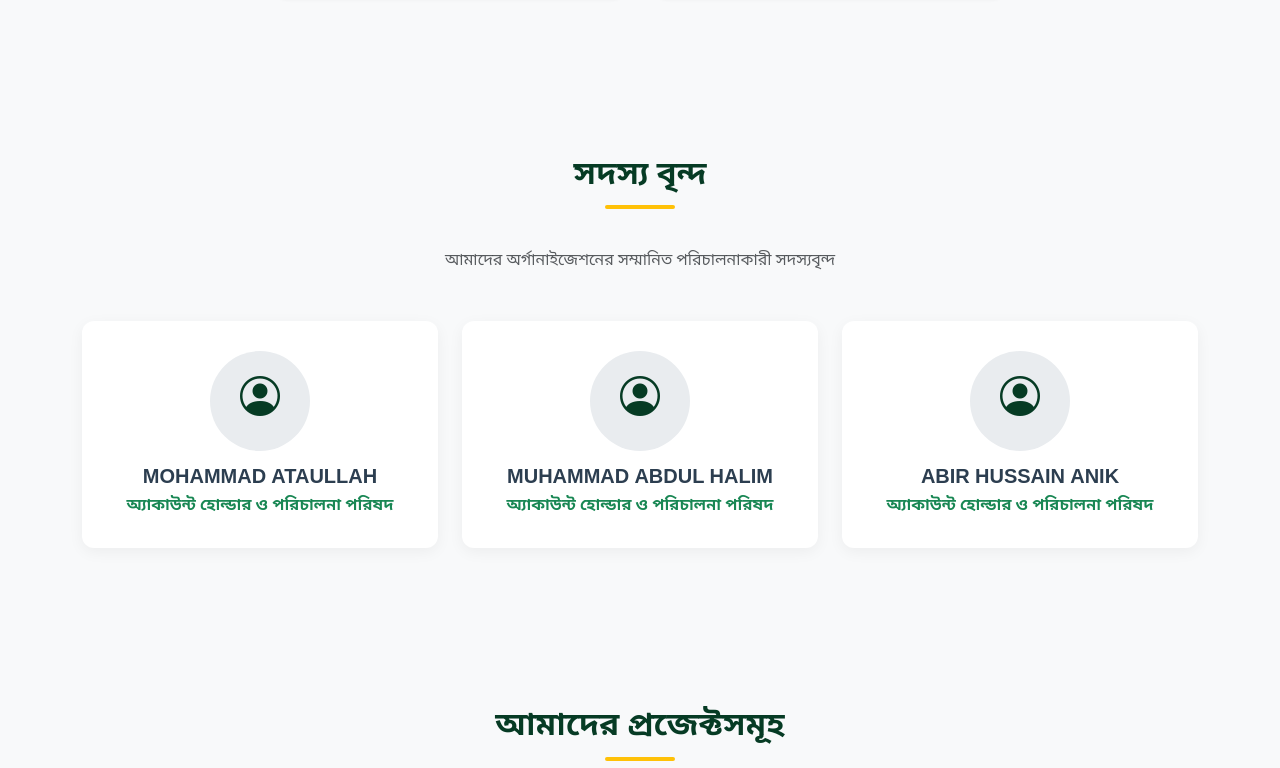
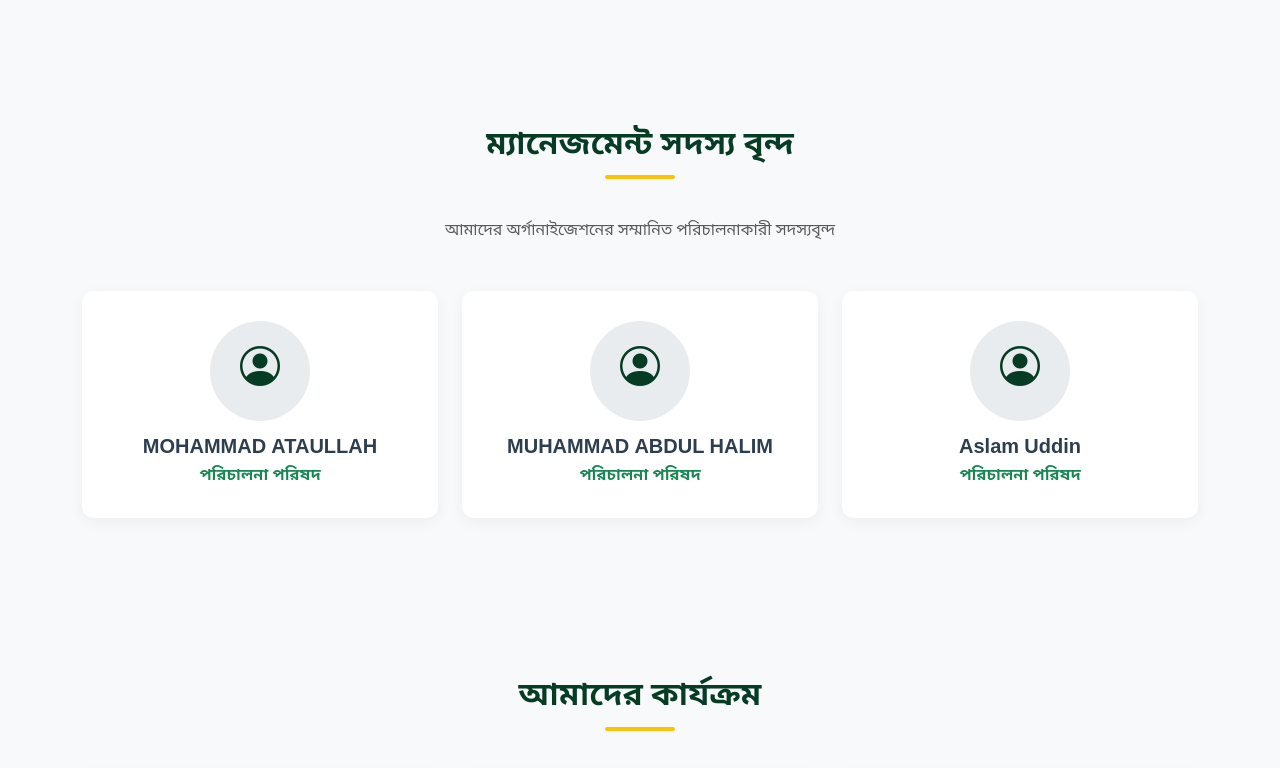
Before and after one commit to mimmdmahfuj/ano, a plain HTML site: page index.html in a window 1280 px wide. Shown: the part 1001-1769 px from the top of the page. Drawn offline with nearby package versions, Linux system fonts and the light colour scheme.

```diff
--- a/index.html
+++ b/index.html
@@ -200,9 +200,9 @@
             <div class="collapse navbar-collapse" id="navbarNav">
                 <ul class="navbar-nav ms-auto">
                     <li class="nav-item"><a class="nav-link active" href="#home">হোম</a></li>
-                    <li class="nav-item"><a class="nav-link" href="#portals">অনলাইন পোর্টাল</a></li>
-                    <li class="nav-item"><a class="nav-link" href="#members">সদস্যবৃন্দ</a></li>
-                    <li class="nav-item"><a class="nav-link" href="#projects">প্রজেক্ট</a></li>
+                    <li class="nav-item"><a class="nav-link" href="#portals">মেম্বার পোর্টাল</a></li>
+                    <li class="nav-item"><a class="nav-link" href="#members">পরিচালনা পরিষদ</a></li>
+                    <li class="nav-item"><a class="nav-link" href="#projects">কার্যক্রম</a></li>
                     <li class="nav-item"><a class="nav-link" href="#about">আমাদের সম্পর্কে</a></li>
                     <li class="nav-item"><a class="nav-link" href="#contact">যোগাযোগ</a></li>
                 </ul>
@@ -214,7 +214,7 @@
     <header id="home" class="hero-section">
         <div class="container">
             <h1 class="hero-title">আন-নাফে অর্গানাইজেশন</h1>
-            <p class="hero-subtitle">একটি সততা, স্বচ্ছতা ও কল্যাণমুখী দৃষ্টিভঙ্গি নিয়ে পরিচালিত সামাজিক ও অর্থনৈতিক উন্নয়নমূলক প্রতিষ্ঠান।</p>
+            <p class="hero-subtitle">একটি সততা, স্বচ্ছতা ও কল্যাণমুখী দৃষ্টিভঙ্গি নিয়ে পরিচালিত অর্থনৈতিক প্রতিষ্ঠান।</p>
             <div class="d-flex justify-content-center gap-3">
                 <a href="#portals" class="btn btn-warning btn-lg fw-bold rounded-pill px-4 shadow">পোর্টাল ব্যবহার করুন</a>
                 <a href="#about" class="btn btn-outline-light btn-lg fw-bold rounded-pill px-4">বিস্তারিত জানুন</a>
@@ -260,10 +260,10 @@
         </div>
     </section>
 
-    <!-- ৩. সদস্য বৃন্দ সেকশন -->
+    <!-- ৩. ম্যানেজমেন্ট সদস্য বৃন্দ সেকশন -->
     <section id="members">
         <div class="container">
-            <h2 class="section-title">সদস্য বৃন্দ</h2>
+            <h2 class="section-title"> ম্যানেজমেন্ট সদস্য বৃন্দ</h2>
             <div class="section-divider"></div>
             <p class="text-center text-muted mb-5">আমাদের অর্গানাইজেশনের সম্মানিত পরিচালনাকারী সদস্যবৃন্দ</p>
 
@@ -272,21 +272,21 @@
                     <div class="member-card">
                         <div class="member-avatar"><i class="bi bi-person-circle"></i></div>
                         <h5 class="fw-bold mb-1">MOHAMMAD ATAULLAH</h5>
-                        <p class="text-success fw-semibold mb-0">অ্যাকাউন্ট হোল্ডার ও পরিচালনা পরিষদ</p>
+                        <p class="text-success fw-semibold mb-0">পরিচালনা পরিষদ</p>
                     </div>
                 </div>
                 <div class="col-md-4">
                     <div class="member-card">
                         <div class="member-avatar"><i class="bi bi-person-circle"></i></div>
                         <h5 class="fw-bold mb-1">MUHAMMAD ABDUL HALIM</h5>
-                        <p class="text-success fw-semibold mb-0">অ্যাকাউন্ট হোল্ডার ও পরিচালনা পরিষদ</p>
+                        <p class="text-success fw-semibold mb-0"> পরিচালনা পরিষদ</p>
                     </div>
                 </div>
                 <div class="col-md-4">
                     <div class="member-card">
                         <div class="member-avatar"><i class="bi bi-person-circle"></i></div>
-                        <h5 class="fw-bold mb-1">ABIR HUSSAIN ANIK</h5>
-                        <p class="text-success fw-semibold mb-0">অ্যাকাউন্ট হোল্ডার ও পরিচালনা পরিষদ</p>
+                        <h5 class="fw-bold mb-1">Aslam Uddin</h5>
+                        <p class="text-success fw-semibold mb-0">পরিচালনা পরিষদ</p>
                     </div>
                 </div>
             </div>
@@ -296,7 +296,7 @@
     <!-- ৪. প্রজেক্ট সেকশন -->
     <section id="projects" class="bg-light">
         <div class="container">
-            <h2 class="section-title">আমাদের প্রজেক্টসমূহ</h2>
+            <h2 class="section-title">আমাদের কার্যক্রম</h2>
             <div class="section-divider"></div>
 
             <div class="row g-4">
```
